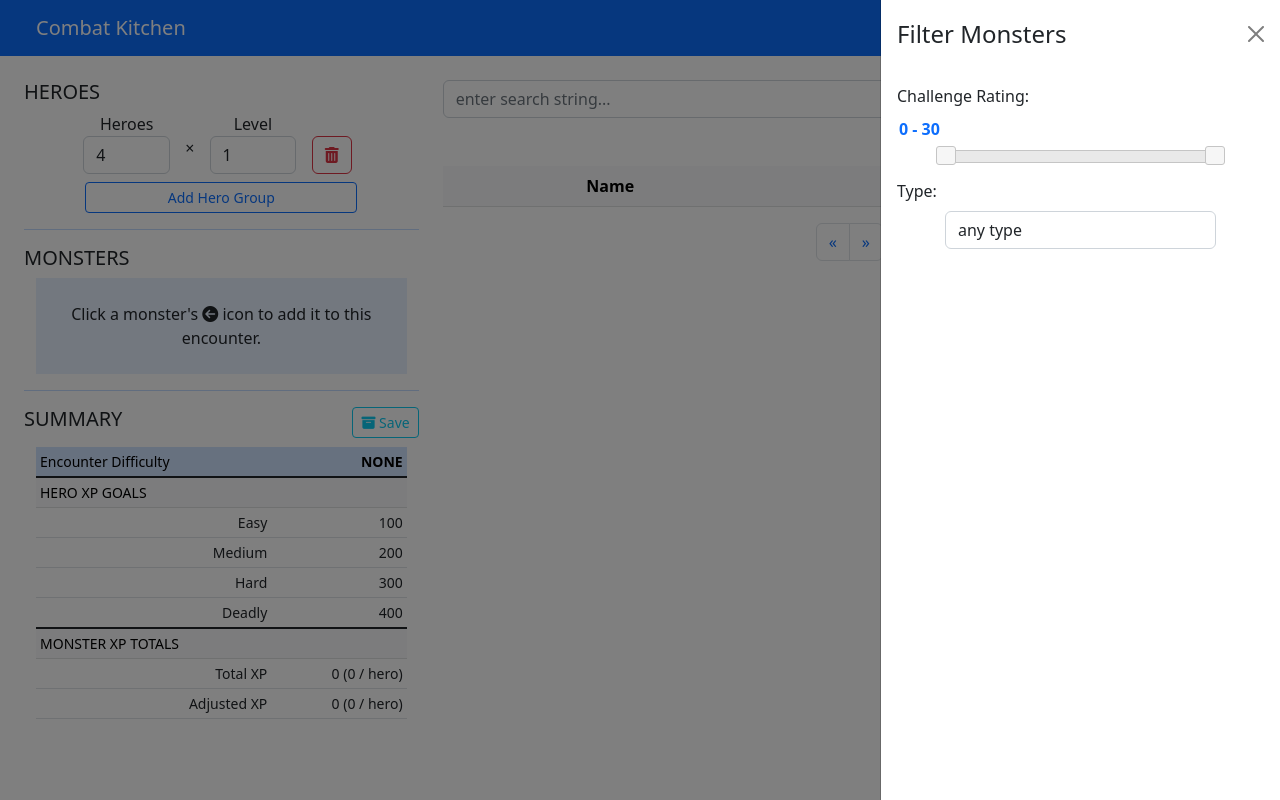
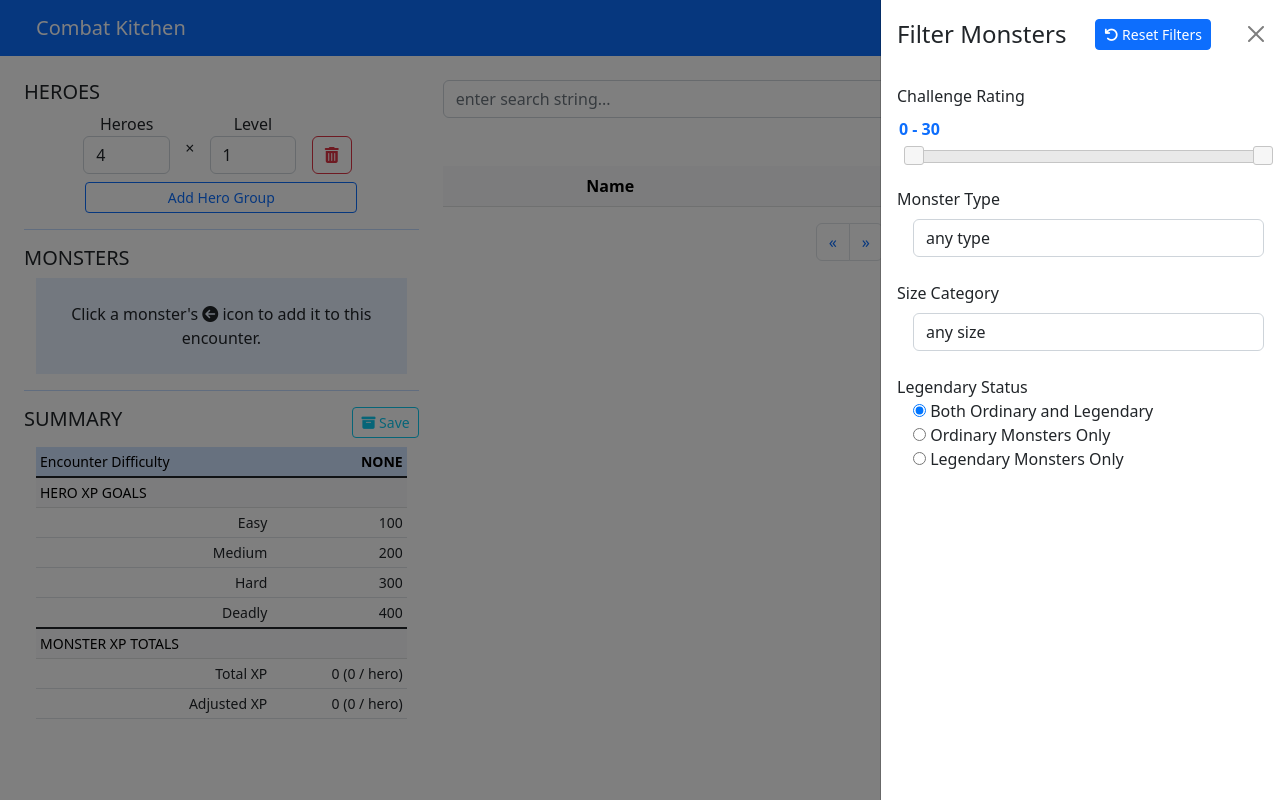
Before and after one commit to jermer/combat-kitchen, a Flask app: page / in a window 1280 px wide, after a click on "Filter". Run offline with Flask 2, Linux system fonts and the light colour scheme; tables that the repository leaves empty hold one stand-in row (values such as "Sample post"); lists and menus that the app fills with data are empty; some libraries are stand-ins or nearby versions.

Commit message:
added functionality to monster filter

```diff
--- a/app.py
+++ b/app.py
@@ -49,7 +49,11 @@ def root():
                 .order_by(Monster.name)
                 .limit(10))
 
-    return render_template('index.html', monsters=monsters, monster_types=Monster.types())
+    return render_template('index.html',
+                           monsters=monsters,
+                           monster_types=Monster.types(),
+                           monster_sizes=Monster.sizes()
+                           )
 
 
 #
@@ -63,6 +67,9 @@ def get_monsters():
     max_cr = request.args['max_cr']
 
     type = request.args.get('type', None)
+    size = request.args.get('size', None)
+
+    status = request.args['status']
 
     query = db.session.query(Monster)
 
@@ -71,6 +78,15 @@ def get_monsters():
 
     if type:
         query = query.filter(Monster.type == type)
+
+    if size:
+        query = query.filter(Monster.size == size)
+
+    if status == 'ordinary':
+        query = query.filter(Monster.legendary_actions == None)
+    elif status == 'legendary':
+        query = query.filter(Monster.legendary_actions != None)
+    # else status == 'both' and no filtering is required
 
     monsters = query.order_by(Monster.name).all()
 
@@ -237,21 +253,20 @@ def save_entcounter(user_id):
     heroes = request.json.get("heroes")
     monsters = request.json.get("monsters")
 
-    new_enc = Encounter( user_id = user_id, heroes = heroes, monsters = monsters)
-    db.session.add( new_enc )
+    new_enc = Encounter(user_id=user_id, heroes=heroes, monsters=monsters)
+    db.session.add(new_enc)
     db.session.commit()
 
-    response = jsonify( {response: 'success'} )
+    response = jsonify({response: 'success'})
 
     response.headers.add('Access-Control-Allow-Origin', '*')
 
     return response
 
+
 @app.route("/encounters/<int:enc_id>/delete", methods=["POST"])
 def delete_encounter(enc_id):
     """Delete an encounter from the database"""
-
-    print("=== === === === === === a")
 
     if not g.user:
         flash("Access unauthorized.", "danger")
@@ -259,14 +274,10 @@ def delete_encounter(enc_id):
 
     enc = Encounter.query.get_or_404(enc_id)
 
-    print("b")
-
     if g.user.id != enc.user_id:
         flash("Access unauthorized. Redirecting to your own page.", "danger")
 
-    db.session.delete( enc )
+    db.session.delete(enc)
     db.session.commit()
 
-    print("c")
-
     return redirect(f'/users/{g.user.id}')
--- a/models.py
+++ b/models.py
@@ -72,6 +72,18 @@ class Monster(db.Model):
                   .with_entities(Monster.type)
                   .group_by(Monster.type)
                   .order_by(Monster.type)
+                  .all())
+        result = [t[0] for t in result]
+        return result
+
+    @classmethod
+    def sizes(cls):
+        """Return a list of monster sizes present in the db"""
+
+        result = (Monster.query
+                  .with_entities(Monster.size)
+                  .group_by(Monster.size)
+                  .order_by(Monster.size.desc())
                   .all())
         result = [t[0] for t in result]
         return result
--- a/static/app.js
+++ b/static/app.js
@@ -55,6 +55,8 @@ class MonsterTable {
         this.minCR = 0;
         this.maxCR = 30;
         this.type = "";
+        this.size = "";
+        this.status = "both";
 
         this.HTMLtable = $('#monster-table-body');
 
@@ -62,10 +64,12 @@ class MonsterTable {
         this.monsters = [];
     }
 
-    async updateSettings(minCR, maxCR, type) {
+    async updateSettings(minCR, maxCR, type, size, status) {
         this.minCR = minCR;
         this.maxCR = maxCR;
         this.type = type;
+        this.size = size;
+        this.status = status
 
         this.page = 1;
 
@@ -80,7 +84,9 @@ class MonsterTable {
         const params = {
             min_cr: this.minCR,
             max_cr: this.maxCR,
-            type: this.type
+            type: this.type,
+            size: this.size,
+            status: this.status
         }
 
         // get updated monster list from the api
@@ -523,9 +529,13 @@ $(".column-header").on("click",
  *  MONSTER SEARCH FORM
  *
  */
-$('#monster-filter-form').submit(handleFormSubmit)
+//$('#monster-filter-form').submit(handleFormSubmit)
+
 $("#type-input").on("change", handleFormSubmit)
-$("#amount").on("change", handleFormSubmit)
+$("#size-input").on("change", handleFormSubmit)
+$("input[name=status]:radio").on("change", handleFormSubmit)
+$("#slider-range").on("change", handleFormSubmit)
+$("#cr-range").on("change", handleFormSubmit)
 
 async function handleFormSubmit(evt) {
     evt.preventDefault();
@@ -534,18 +544,40 @@ async function handleFormSubmit(evt) {
     const maxCR = translateSliderRange($("#slider-range").slider("values", 1))[0];
 
     const type = $("#type-input").val();
+    const size = $("#size-input").val();
+
+    const status = $("input[name=status]:radio:checked").val();
+
+    // const ordinary = $("#check-ordinary").prop("checked");
+    // const legendary = $("#check-legendary").prop("checked");
 
     console.debug(`Form submitted with:
         \n-- CR range = ${minCR} - ${maxCR}
         \n-- type = ${type}
+        \n-- size = ${size}
+        \n-- status = ${status}
         `);
 
     MONSTER_TABLE.updateSettings(
         minCR,
         maxCR,
-        type
+        type,
+        size,
+        status
     );
 }
+
+
+$("#filter-form-reset-btn").on("click", function () {
+    $("#slider-range").slider("values", 0, -3);
+    $("#slider-range").slider("values", 1, 30);
+    $("#type-input").val('');
+    $("#size-input").val('');
+    $("#status-both").prop('checked', true);
+
+    // trigger a change
+    $("#slider-range").trigger('change');
+});
 
 
 /**
@@ -643,35 +675,47 @@ $("#save-encounter-btn").on("click", async function (evt) {
 /*
  *  CHALLENGE RATING DOUBLE-ENDED SLIDER
  */
-const FRACTION_CRS = [
-    [0.5, "1/2"],
-    [0.25, "1/4"],
-    [0.125, "1/8"],
-    [0, "0"]
-]
 
+// initialize
+$("#cr-range").val("0 - 30");
+
+// on slide
 $("#slider-range").slider({
+    animate: true,
     range: true,
     min: -3,
     max: 30,
     step: 1,
     values: [-3, 30],
-    slide: function (event, ui) {
-        // $("#amount").val(ui.values[0] + " - " + ui.values[1]);
-        $("#amount").val(translateSliderRange(ui.values[0])[1] + " - " + translateSliderRange(ui.values[1])[1]);
-        $("#amount").change();
-    }
+    change: (event, ui) => updateSliderDisplay(event, ui),
+    slide: (event, ui) => updateSliderDisplay(event, ui),
+    stop: (event, ui) => updateSliderDisplay(event, ui)
 });
-// $("#amount").val($("#slider-range").slider("values", 0) +
-// " - " + $("#slider-range").slider("values", 1));
-$("#amount").val("0 - 30");
 
+function updateSliderDisplay(event, ui) {
+    // update the UI element that shows the slider endpoints
+
+    $("#cr-range").val(
+        translateSliderRange(ui.values[0])[1] + " - " + translateSliderRange(ui.values[1])[1]
+    );
+    $("#cr-range").trigger('change');
+}
 
 function translateSliderRange(val) {
+    // translate range [-3, 30] to [0, 30] with added fractions for 1/8, 1/4, 1/2
+
+    const FRACTION_CRS = [
+        [0.5, "1/2"],       // slider position 0
+        [0.25, "1/4"],      // slider position 1
+        [0.125, "1/8"],     // slider position 2
+        [0, "0"]            // slider position 3
+    ]
+
     if (val >= 1) {
         return [val, val.toString()];
     }
     else {
+        // if value is [-3 - 0] lookup the opposite (+/-) value in the table
         return FRACTION_CRS[-val];
     }
 }
--- a/templates/monster-filter.html
+++ b/templates/monster-filter.html
@@ -1,25 +1,31 @@
 <div class="offcanvas offcanvas-end" tabindex="-1" id="filter-panel" aria-labelledby="offcanvasExampleLabel">
 
     <div class="offcanvas-header">
-        <h4 class="offcanvas-title" id="offcanvasExampleLabel">Filter Monsters</h4>
+        <h4 class="offcanvas-title" id="offcanvasExampleLabel">Filter Monsters </h4>
+        <button id="filter-form-reset-btn" type="button" class="btn btn-primary btn-sm" aria-label="Reset Form">
+            <i class="fa-solid fa-arrow-rotate-left"></i> Reset Filters
+        </button>
         <button type="button" class="btn-close" data-bs-dismiss="offcanvas" aria-label="Close"></button>
     </div>
 
     <div class="offcanvas-body">
 
         <form id="monster-filter-form" action="">
-            <div class="mb-3">
-                <label for="amount" class="form-label">Challenge Rating: </label>
-                <input id="amount" type="text" class="form-label text-primary" readonly
+
+            <!-- CHALLENGE RATING -->
+            <div class="mb-4">
+                <label for="cr-range" class="form-label">Challenge Rating </label>
+                <input id="cr-range" type="text" class="form-label text-primary" readonly
                     style="border:0; font-weight:bold;">
-                <div class="mx-5">
+                <div class="ms-3">
                     <div id="slider-range" class="form-control form-range"></div>
                 </div>
             </div>
 
-            <div>
-                <label for="type-input" class="form-label">Type: </label>
-                <div class="mx-5">
+            <!-- CREATURE TYPE -->
+            <div class="mb-4">
+                <label for="type-input" class="form-label">Monster Type </label>
+                <div class="ms-3">
                     <select name="type" id="type-input" class="form-control">
                         <option value="">any type</option>
                         {% for t in monster_types %}
@@ -29,6 +35,55 @@
                 </div>
             </div>
 
+            <!-- SIZE CATEGORY -->
+            <div class="mb-4">
+                <label for="size-input" class="form-label">Size Category </label>
+                <div class="ms-3">
+                    <select name="type" id="size-input" class="form-control">
+                        <option value="">any size</option>
+                        {% for t in monster_sizes %}
+                        <option value="{{t}}">{{t}}</option>
+                        {% endfor %}
+                    </select>
+                </div>
+            </div>
+
+            <!-- LEGENDARY STATUS -->
+            <div class="mb-4">
+                <label for="legendary-selection">Legendary Status </label>
+                <fieldset id="legendary-selection" class="ms-3">
+                    <div>
+                        <input type="radio" id="status-both" name="status" value="both" checked>
+                        <label for="status-both">Both Ordinary and Legendary</label>
+                    </div>
+
+                    <div>
+                        <input type="radio" id="status-ordinary" name="status" value="ordinary">
+                        <label for="status-ordinary">Ordinary Monsters Only</label>
+                    </div>
+
+                    <div>
+                        <input type="radio" id="status-legendary" name="status" value="legendary">
+                        <label for="status-legendary">Legendary Monsters Only</label>
+                    </div>
+
+<!--
+                    <div class="form-check">
+                        <input class="form-check-input" type="checkbox" value="true" id="check-ordinary" checked>
+                        <label class="form-check-label" for="check-ordinary">
+                            Ordinary
+                        </label>
+                    </div>
+                    <div class="form-check">
+                        <input class="form-check-input" type="checkbox" value="true" id="check-legendary" checked>
+                        <label class="form-check-label" for="check-legendary">
+                            Legendary
+                        </label>
+                    </div>
+ -->
+                </fieldset>
+            </div>
+
         </form>
 
     </div>
```
Also changed, not shown: static/slider.css (added, +8 -0 lines), templates/base.html (line endings or trailing spaces).
